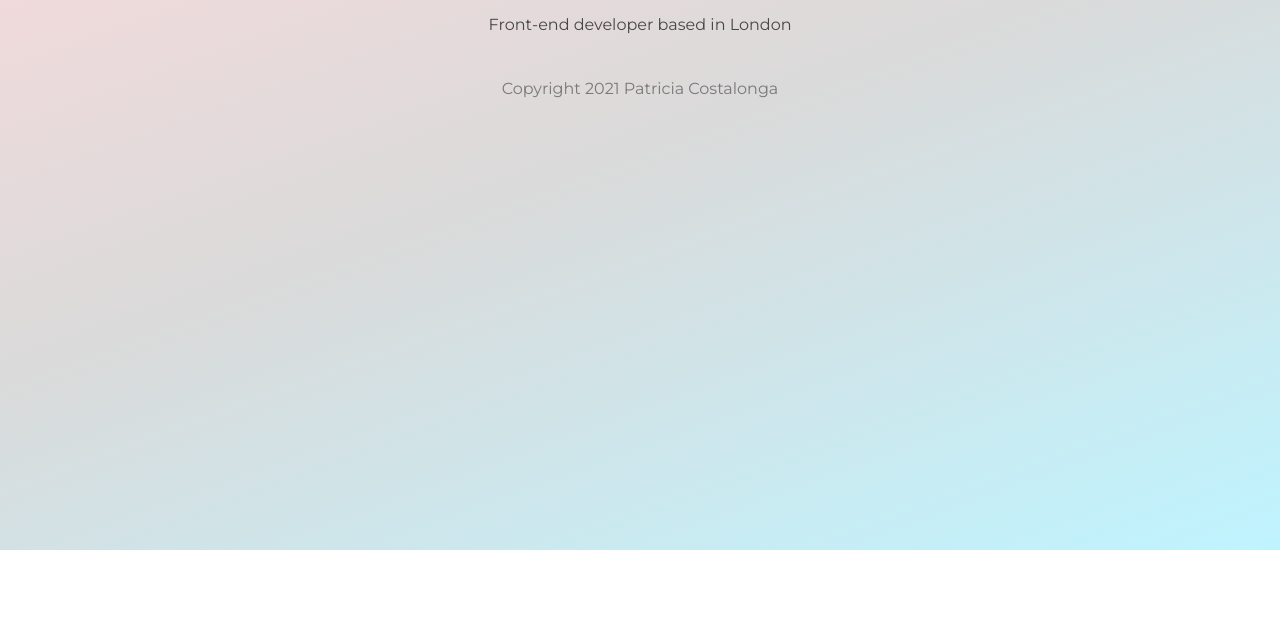
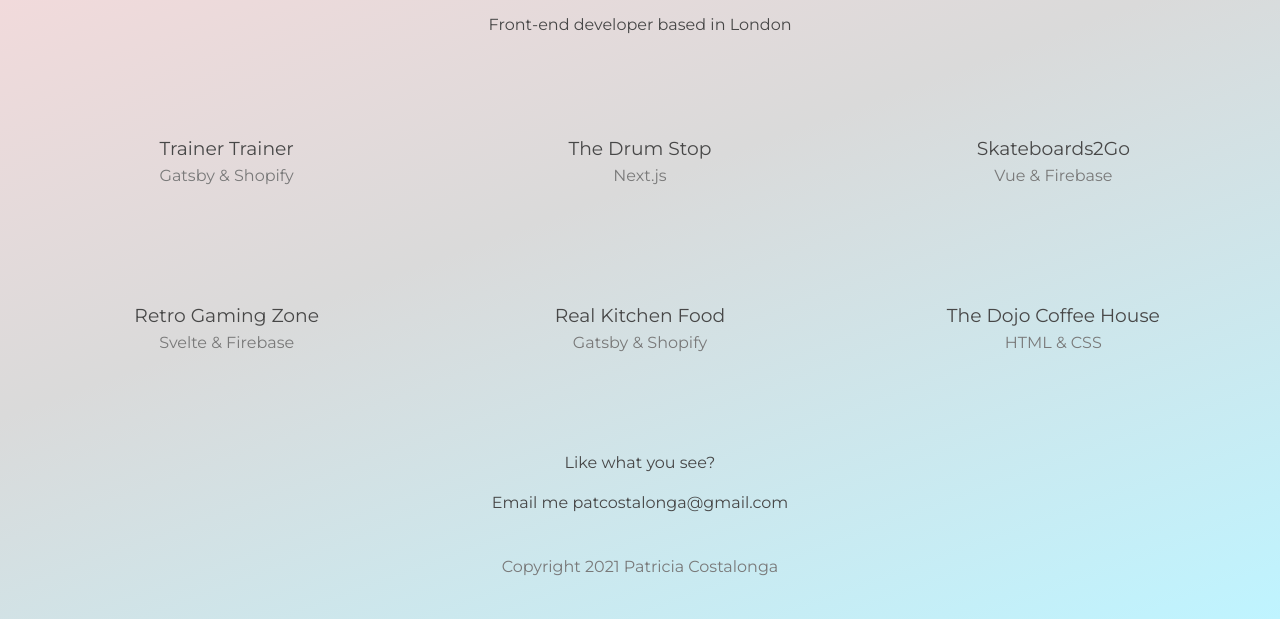
Before and after one commit to PatriciaCostalonga/gatsby_first_tutorial, a Gatsby site: page /projects in a window 1280 px wide. Shown: the part 250-869 px from the top of the page. Before the commit the page ends 800 px from the top, so only its background shows below. Built offline with nearby package versions, Linux system fonts and the light colour scheme; Gatsby itself is replaced by a stand-in of ours.

Commit message:
Queries and projects added

```diff
--- a/gatsby-config.js
+++ b/gatsby-config.js
@@ -8,17 +8,28 @@ module.exports = {
   /* Your site config here */
   plugins: [
     'gatsby-transformer-remark',
+    `gatsby-plugin-image`,
+    `gatsby-plugin-sharp`,
+    `gatsby-transformer-sharp`,
     {
       resolve: `gatsby-source-filesystem`,
       options: {
         name: `projects`,
         path: `${__dirname}/src/projects/`,
       },
+    },
+    {
+      resolve: `gatsby-source-filesystem`,
+      options: {
+        name: `images`,
+        path: `${__dirname}/src/images/`,
+      },
     }
   ],
   siteMetadata: {
     title: 'Patricia Costalonga',
     description: 'Front-end Developer',
-    copyright: 'This website is copyright 2021 Patricia Costalonga'
+    copyright: 'This website is copyright 2021 Patricia Costalonga',
+    contact: 'patcostalonga@gmail.com'
   }
 }
--- a/package.json
+++ b/package.json
@@ -15,8 +15,11 @@
   },
   "dependencies": {
     "gatsby": "^3.11.1",
+    "gatsby-plugin-image": "^1.11.0",
+    "gatsby-plugin-sharp": "^3.11.0",
     "gatsby-source-filesystem": "^3.11.0",
     "gatsby-transformer-remark": "^4.8.0",
+    "gatsby-transformer-sharp": "^3.11.0",
     "prop-type": "0.0.1",
     "react": "^17.0.1",
     "react-dom": "^17.0.1"
--- a/src/pages/projects/index.js
+++ b/src/pages/projects/index.js
@@ -1,15 +1,52 @@
+import { graphql, Link } from 'gatsby';
 import React from 'react';
 import Layout from '../../components/Layout';
 import * as styles from "../../styles/projects.module.css";
 
-export default function Projects() {
+export default function Projects({data}) {
+  console.log(data)
+  const projects = data.projects.nodes;
+  const contact = data.contact.siteMetadata.contact;
+
   return (
     <Layout>
         <div className={styles.portfolio}>
           <h2>Projects</h2>
           <h3>Check out my projects</h3>
           <p>Front-end developer based in London</p>
+          <div className={styles.projects}>
+            {projects.map(project => (
+              <Link to={ "/projects/" + project.frontmatter.slug } key= {project.id }>
+                <h3>{ project.frontmatter.title }</h3>
+                <p>{ project.frontmatter.stack }</p>
+              </Link>
+            ))}
+          </div>
+          <p>Like what you see?</p>
+          <p>Email me <a href={"mailto:" + contact}>{contact}</a></p>
         </div>
     </Layout>
   )
 }
+
+
+//export page query
+export const query = graphql`
+  query ProjectsPage {
+    projects: allMarkdownRemark(sort: {order: DESC, fields: frontmatter___date}) {
+      nodes {
+        id
+        frontmatter {
+          title
+          stack
+          slug
+        }
+      }
+    }
+    contact: site{
+      siteMetadata{
+        contact
+      }
+    }
+  }
+`
--- a/src/projects/dojo-coffee-house.md
+++ b/src/projects/dojo-coffee-house.md
@@ -2,6 +2,7 @@
 title: The Dojo Coffee House
 stack: HTML & CSS
 slug: the-dojo-coffee-house
+date: 2021-01-01T00:00:00+00:00
 ---
 
 Lorem ninja ipsum dolor sit amet, consectetuer adipiscing elit, sed diam nonummy nibh euismod tincidunt ut laoreet dolore magna aliquam erat volutpat. Ut ninja wisi enim ad minim veniam, quis nostrud exerci tation ullamcorper suscipit ninja lobortis nisl ut aliquip ex ea commodo consequat. Duis ninja autem vel eum iriure dolor in hendrerit in vulputate ninja velit esse molestie consequat, vel illum dolore eu feugiat nulla ninja facilisis at vero eros et accumsan et iusto odio dignissim qui blandit praesent luptatum zzril delenit augue duis dolore te feugait nulla facilisi. Nam ninja ipsum liber tempor cum soluta nobis eleifend option congue nihil imperdiet doming id quod mazim placerat facer possim assum. Typi ninja non habent claritatem insitam; est usus legentis in iis qui facit eorum claritatem. Investigationes ninja demonstraverunt lectores legere me lius quod ii legunt saepius. Claritas ninja est etiam processus dynamicus, qui ninja sequitur mutationem consuetudium lectorum. Mirum ninja est notare quam littera gothica, quam nunc putamus parum claram, anteposuerit litterarum formas humanitatis per seacula quarta decima et quinta decima. Eodem ninja ipsum modo typi, qui nunc nobis videntur parum clari, fiant sollemnes in ninja futurum.
--- a/src/projects/real-kitchen-food.md
+++ b/src/projects/real-kitchen-food.md
@@ -2,6 +2,7 @@
 title: Real Kitchen Food
 stack: Gatsby & Shopify
 slug: real-kitchen-food
+date: 2021-01-02T00:00:00+00:00
 ---
 
 Lorem ninja ipsum dolor sit amet, consectetuer adipiscing elit, sed diam nonummy nibh euismod tincidunt ut laoreet dolore magna aliquam erat volutpat. Ut ninja wisi enim ad minim veniam, quis nostrud exerci tation ullamcorper suscipit ninja lobortis nisl ut aliquip ex ea commodo consequat. Duis ninja autem vel eum iriure dolor in hendrerit in vulputate ninja velit esse molestie consequat, vel illum dolore eu feugiat nulla ninja facilisis at vero eros et accumsan et iusto odio dignissim qui blandit praesent luptatum zzril delenit augue duis dolore te feugait nulla facilisi. Nam ninja ipsum liber tempor cum soluta nobis eleifend option congue nihil imperdiet doming id quod mazim placerat facer possim assum. Typi ninja non habent claritatem insitam; est usus legentis in iis qui facit eorum claritatem. Investigationes ninja demonstraverunt lectores legere me lius quod ii legunt saepius. Claritas ninja est etiam processus dynamicus, qui ninja sequitur mutationem consuetudium lectorum. Mirum ninja est notare quam littera gothica, quam nunc putamus parum claram, anteposuerit litterarum formas humanitatis per seacula quarta decima et quinta decima. Eodem ninja ipsum modo typi, qui nunc nobis videntur parum clari, fiant sollemnes in ninja futurum.
--- a/src/projects/retro-gaming-zone.md
+++ b/src/projects/retro-gaming-zone.md
@@ -2,6 +2,7 @@
 title: Retro Gaming Zone
 stack: Svelte & Firebase
 slug: retro-gaming-zone
+date: 2021-01-03T00:00:00+00:00
 ---
 
 Lorem ninja ipsum dolor sit amet, consectetuer adipiscing elit, sed diam nonummy nibh euismod tincidunt ut laoreet dolore magna aliquam erat volutpat. Ut ninja wisi enim ad minim veniam, quis nostrud exerci tation ullamcorper suscipit ninja lobortis nisl ut aliquip ex ea commodo consequat. Duis ninja autem vel eum iriure dolor in hendrerit in vulputate ninja velit esse molestie consequat, vel illum dolore eu feugiat nulla ninja facilisis at vero eros et accumsan et iusto odio dignissim qui blandit praesent luptatum zzril delenit augue duis dolore te feugait nulla facilisi. Nam ninja ipsum liber tempor cum soluta nobis eleifend option congue nihil imperdiet doming id quod mazim placerat facer possim assum. Typi ninja non habent claritatem insitam; est usus legentis in iis qui facit eorum claritatem. Investigationes ninja demonstraverunt lectores legere me lius quod ii legunt saepius. Claritas ninja est etiam processus dynamicus, qui ninja sequitur mutationem consuetudium lectorum. Mirum ninja est notare quam littera gothica, quam nunc putamus parum claram, anteposuerit litterarum formas humanitatis per seacula quarta decima et quinta decima. Eodem ninja ipsum modo typi, qui nunc nobis videntur parum clari, fiant sollemnes in ninja futurum.
--- a/src/projects/skateboards2go.md
+++ b/src/projects/skateboards2go.md
@@ -2,6 +2,7 @@
 title: Skateboards2Go
 stack: Vue & Firebase
 slug: skateboards-to-go
+date: 2021-01-04T00:00:00+00:00
 ---
 
 Lorem ninja ipsum dolor sit amet, consectetuer adipiscing elit, sed diam nonummy nibh euismod tincidunt ut laoreet dolore magna aliquam erat volutpat. Ut ninja wisi enim ad minim veniam, quis nostrud exerci tation ullamcorper suscipit ninja lobortis nisl ut aliquip ex ea commodo consequat. Duis ninja autem vel eum iriure dolor in hendrerit in vulputate ninja velit esse molestie consequat, vel illum dolore eu feugiat nulla ninja facilisis at vero eros et accumsan et iusto odio dignissim qui blandit praesent luptatum zzril delenit augue duis dolore te feugait nulla facilisi. Nam ninja ipsum liber tempor cum soluta nobis eleifend option congue nihil imperdiet doming id quod mazim placerat facer possim assum. Typi ninja non habent claritatem insitam; est usus legentis in iis qui facit eorum claritatem. Investigationes ninja demonstraverunt lectores legere me lius quod ii legunt saepius. Claritas ninja est etiam processus dynamicus, qui ninja sequitur mutationem consuetudium lectorum. Mirum ninja est notare quam littera gothica, quam nunc putamus parum claram, anteposuerit litterarum formas humanitatis per seacula quarta decima et quinta decima. Eodem ninja ipsum modo typi, qui nunc nobis videntur parum clari, fiant sollemnes in ninja futurum.
--- a/src/projects/the-drum-stop.md
+++ b/src/projects/the-drum-stop.md
@@ -2,6 +2,7 @@
 title: The Drum Stop
 stack: Next.js
 slug: the-drum-stop
+date: 2021-01-05T00:00:00+00:00
 ---
 
 Lorem ninja ipsum dolor sit amet, consectetuer adipiscing elit, sed diam nonummy nibh euismod tincidunt ut laoreet dolore magna aliquam erat volutpat. Ut ninja wisi enim ad minim veniam, quis nostrud exerci tation ullamcorper suscipit ninja lobortis nisl ut aliquip ex ea commodo consequat. Duis ninja autem vel eum iriure dolor in hendrerit in vulputate ninja velit esse molestie consequat, vel illum dolore eu feugiat nulla ninja facilisis at vero eros et accumsan et iusto odio dignissim qui blandit praesent luptatum zzril delenit augue duis dolore te feugait nulla facilisi. Nam ninja ipsum liber tempor cum soluta nobis eleifend option congue nihil imperdiet doming id quod mazim placerat facer possim assum. Typi ninja non habent claritatem insitam; est usus legentis in iis qui facit eorum claritatem. Investigationes ninja demonstraverunt lectores legere me lius quod ii legunt saepius. Claritas ninja est etiam processus dynamicus, qui ninja sequitur mutationem consuetudium lectorum. Mirum ninja est notare quam littera gothica, quam nunc putamus parum claram, anteposuerit litterarum formas humanitatis per seacula quarta decima et quinta decima. Eodem ninja ipsum modo typi, qui nunc nobis videntur parum clari, fiant sollemnes in ninja futurum.
--- a/src/projects/trainer-trainer.md
+++ b/src/projects/trainer-trainer.md
@@ -2,6 +2,7 @@
 title: Trainer Trainer
 stack: Gatsby & Shopify
 slug: trainer-trainer
+date: 2021-01-06T00:00:00+00:00
 ---
 
 Lorem ninja ipsum dolor sit amet, consectetuer adipiscing elit, sed diam nonummy nibh euismod tincidunt ut laoreet dolore magna aliquam erat volutpat. Ut ninja wisi enim ad minim veniam, quis nostrud exerci tation ullamcorper suscipit ninja lobortis nisl ut aliquip ex ea commodo consequat. Duis ninja autem vel eum iriure dolor in hendrerit in vulputate ninja velit esse molestie consequat, vel illum dolore eu feugiat nulla ninja facilisis at vero eros et accumsan et iusto odio dignissim qui blandit praesent luptatum zzril delenit augue duis dolore te feugait nulla facilisi. Nam ninja ipsum liber tempor cum soluta nobis eleifend option congue nihil imperdiet doming id quod mazim placerat facer possim assum. Typi ninja non habent claritatem insitam; est usus legentis in iis qui facit eorum claritatem. Investigationes ninja demonstraverunt lectores legere me lius quod ii legunt saepius. Claritas ninja est etiam processus dynamicus, qui ninja sequitur mutationem consuetudium lectorum. Mirum ninja est notare quam littera gothica, quam nunc putamus parum claram, anteposuerit litterarum formas humanitatis per seacula quarta decima et quinta decima. Eodem ninja ipsum modo typi, qui nunc nobis videntur parum clari, fiant sollemnes in ninja futurum.
--- a/src/styles/projects.module.css
+++ b/src/styles/projects.module.css
@@ -11,3 +11,21 @@
     font-size: 2em;
     font-weight: 400;
 }
+
+.projects{
+    display: grid;
+    grid-template-columns: 1fr 1fr 1fr;
+    grid-gap: 80px;
+    margin: 80px 20px;
+}
+
+.projects h3{
+    text-align: center;
+    margin: 20px auto 0px;
+    font-weight: 500;
+}
+
+.projects p{
+    color: #797979;
+    margin-top: 4px;
+}
```
Also changed, not shown: src/pages/index.js (+20 -3 lines), src/images/banner.png (renamed from static/banner.png), 1 other file.
